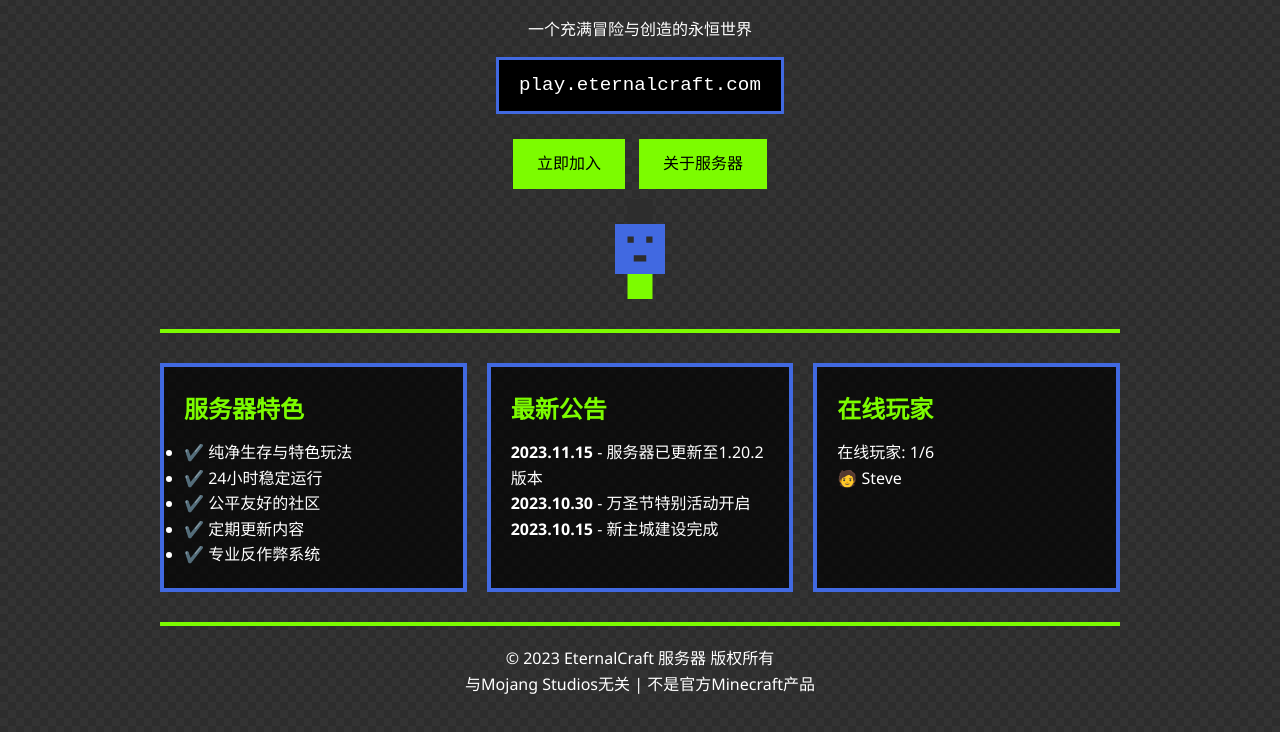
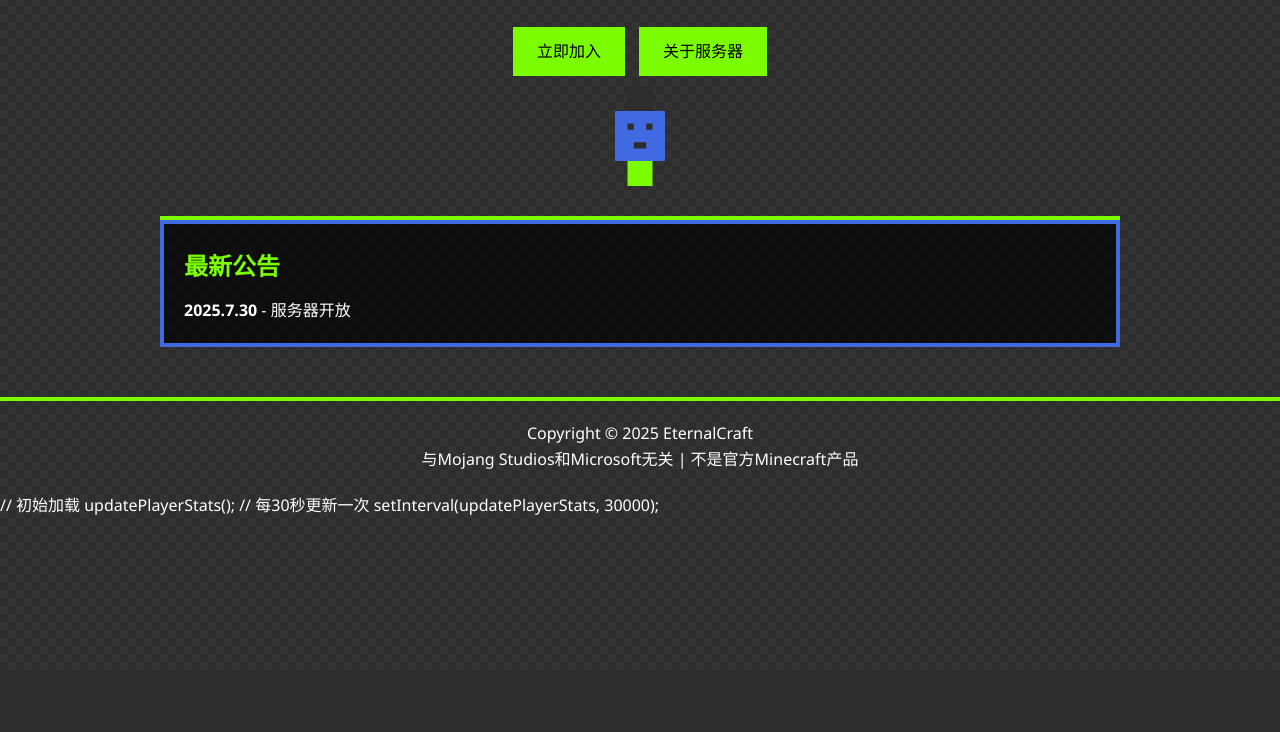
Before and after one commit to ljmrhj/ljmrhj.github.io, a plain HTML site: page index.html in a window 1280 px wide. Shown: the part 130-862 px from the top of the page. After the commit the page ends 800 px from the top, so only its background shows below. Drawn offline with Linux system fonts and the light colour scheme.

Commit message:
Update index.html

```diff
--- a/index.html
+++ b/index.html
@@ -3,7 +3,7 @@
 <head>
     <meta charset="UTF-8">
     <meta name="viewport" content="width=device-width, initial-scale=1.0">
-    <title>EternalCraft - 永恒的像素世界</title>
+    <title>Home - EternalCraft</title>
     <style>
         :root {
             --mc-dark: #2d2d2d;
@@ -128,64 +128,27 @@
     <div class="container">
         <header>
             <div class="logo">EternalCraft</div>
-            <p>一个充满冒险与创造的永恒世界</p>
-            <div class="server-ip">play.eternalcraft.com</div>
             <div>
-                <a href="#join" class="pixel-button">立即加入</a>
-                <a href="#about" class="pixel-button">关于服务器</a>
+                <a href="join.html" class="pixel-button">立即加入</a>
+                <a href="about.html" class="pixel-button">关于服务器</a>
             </div>
             <div class="mc-character"></div>
         </header>
 
-        <div class="main-content">
             <div class="pixel-card">
-                <h2>服务器特色</h2>
-                <ul>
-                    <li>✔️ 纯净生存与特色玩法</li>
-                    <li>✔️ 24小时稳定运行</li>
-                    <li>✔️ 公平友好的社区</li>
-                    <li>✔️ 定期更新内容</li>
-                    <li>✔️ 专业反作弊系统</li>
-                </ul>
+                <h2>最新公告</h2>
+                <p><strong>2025.7.30</strong> - 服务器开放</p>
             </div>
 
-            <div class="pixel-card">
-                <h2>最新公告</h2>
-                <p><strong>2023.11.15</strong> - 服务器已更新至1.20.2版本</p>
-                <p><strong>2023.10.30</strong> - 万圣节特别活动开启</p>
-                <p><strong>2023.10.15</strong> - 新主城建设完成</p>
-            </div>
-
-            <div class="pixel-card">
-                <h2>在线玩家</h2>
-                <p id="player-count">正在获取玩家数据...</p>
-                <div id="player-list"></div>
             </div>
         </div>
 
         <footer>
-            <p>© 2023 EternalCraft 服务器 版权所有</p>
-            <p>与Mojang Studios无关 | 不是官方Minecraft产品</p>
+            <p>Copyright © 2025 EternalCraft </p>
+            <p>与Mojang Studios和Microsoft无关 | 不是官方Minecraft产品</p>
         </footer>
     </div>
 
-    <script>
-        // 模拟玩家数据
-        function updatePlayerStats() {
-            const players = ['Steve', 'Alex', 'Notch', 'Dinnerbone', 'Herobrine', '303'];
-            const online = Math.floor(Math.random() * (players.length - 1)) + 1;
-
-            document.getElementById('player-count').textContent = `在线玩家: ${online}/${players.length}`;
-
-            const playerList = document.getElementById('player-list');
-            playerList.innerHTML = '';
-
-            for (let i = 0; i < online; i++) {
-                const player = document.createElement('p');
-                player.textContent = `🧑 ${players[i]}`;
-                playerList.appendChild(player);
-            }
-        }
 
         // 初始加载
         updatePlayerStats();
```
